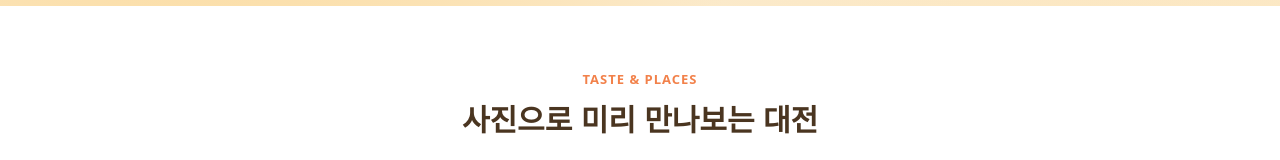
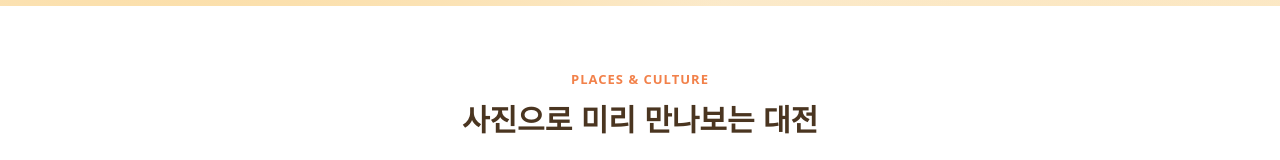
Before and after one commit to hj031221/bbangmoa, a React (Vite) app: page / in a window 1280 px wide. Shown: the part 476-636 px from the top of the page. Built offline with nearby package versions, Linux system fonts and the light colour scheme; no server answers; a web font is replaced by a local one.

Commit message:
[FE] [FIX] 사진 섹션 eyebrow 문구 정정
빵집 사진 행이 문화시설 캐러셀로 대체되면서 "TASTE"가 더 이상
맞지 않아 "PLACES & CULTURE"로 변경.

```diff
--- a/src/components/landing/PhotoShowcase.jsx
+++ b/src/components/landing/PhotoShowcase.jsx
@@ -11,7 +11,7 @@ export default function PhotoShowcase() {
   return (
     <section className="bm-showcase" id="bm-showcase">
       <div className="bm-section-head">
-        <div className="bm-eyebrow">TASTE &amp; PLACES</div>
+        <div className="bm-eyebrow">PLACES &amp; CULTURE</div>
         <h2>사진으로 미리 만나보는 대전</h2>
       </div>
 
```
